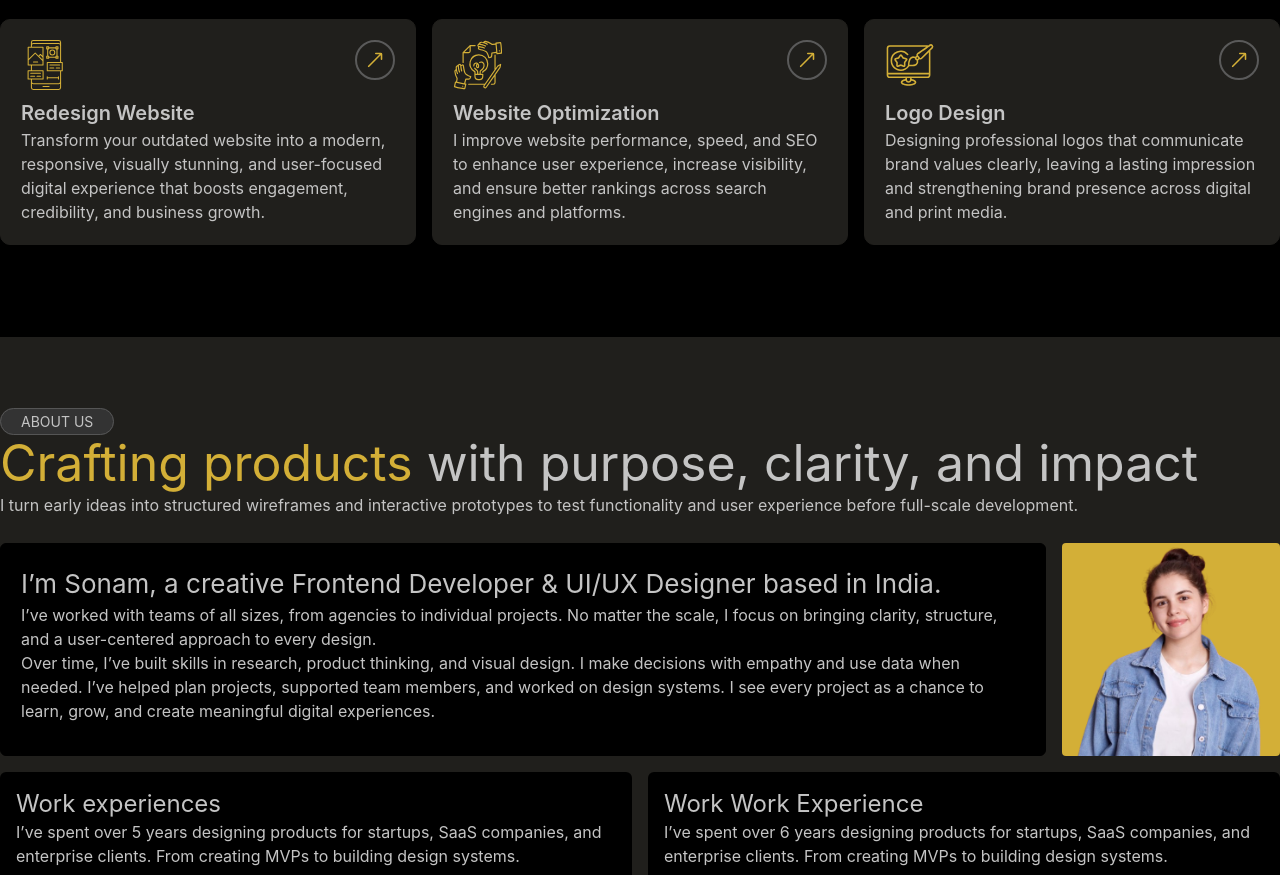
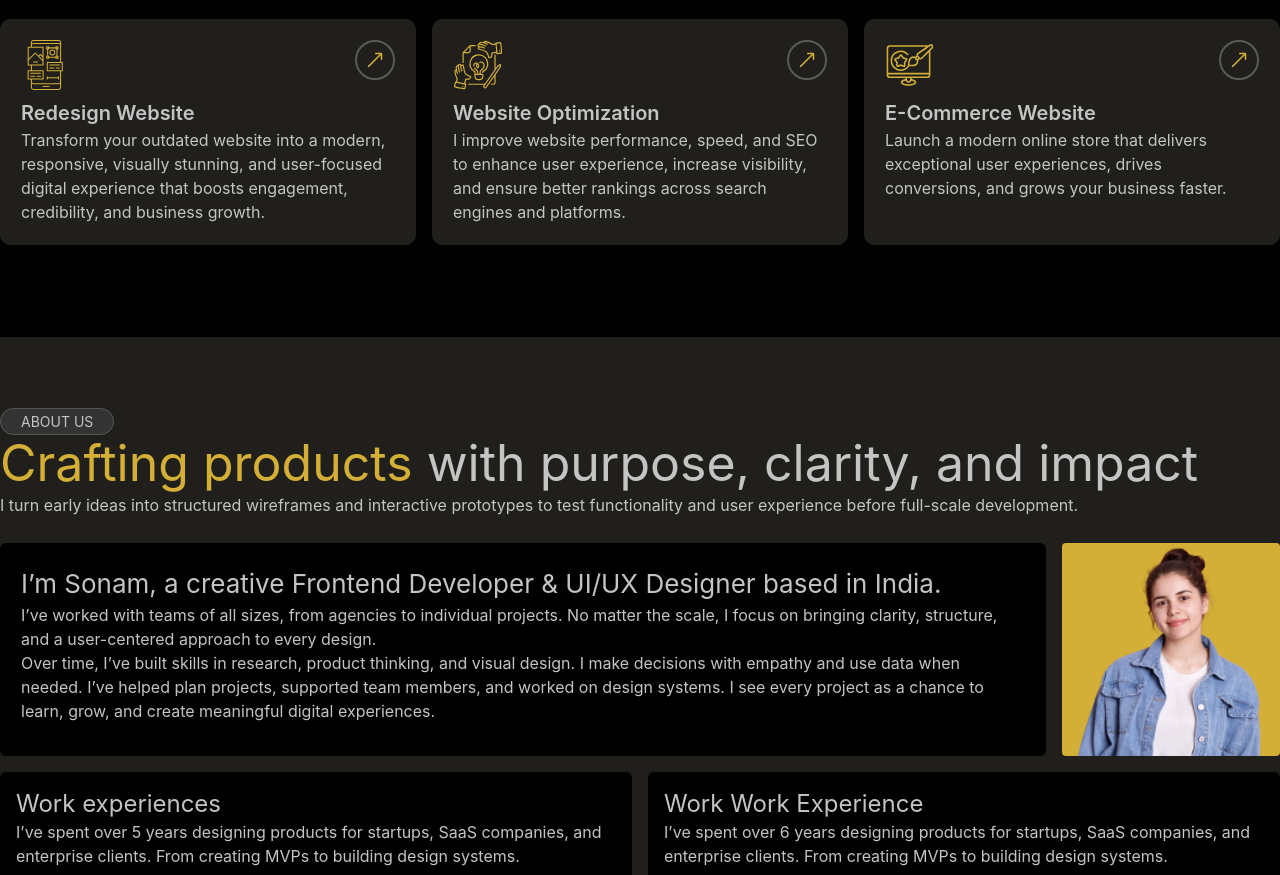
Before and after one commit to Sonam71216/portfolio, a React app: page / in a window 1280 px wide. Shown: the part 1386-2261 px from the top of the page. Built offline with nearby package versions, Linux system fonts and the light colour scheme; the HTML template or start-up script is replaced by a standard one.

Commit message:
services changes

```diff
--- a/src/App.jsx
+++ b/src/App.jsx
@@ -58,8 +58,8 @@ function App() {
       arrow: arrow
     },
     {
-      title: "Logo Design",
-      desc: "Designing professional logos that communicate brand values clearly, leaving a lasting impression and strengthening brand presence across digital and print media.",
+      title: "E-Commerce Website",
+      desc: "Launch a modern online store that delivers exceptional user experiences, drives conversions, and grows your business faster.",
       icon: logoDesign,
       arrow: arrow
     }
```
